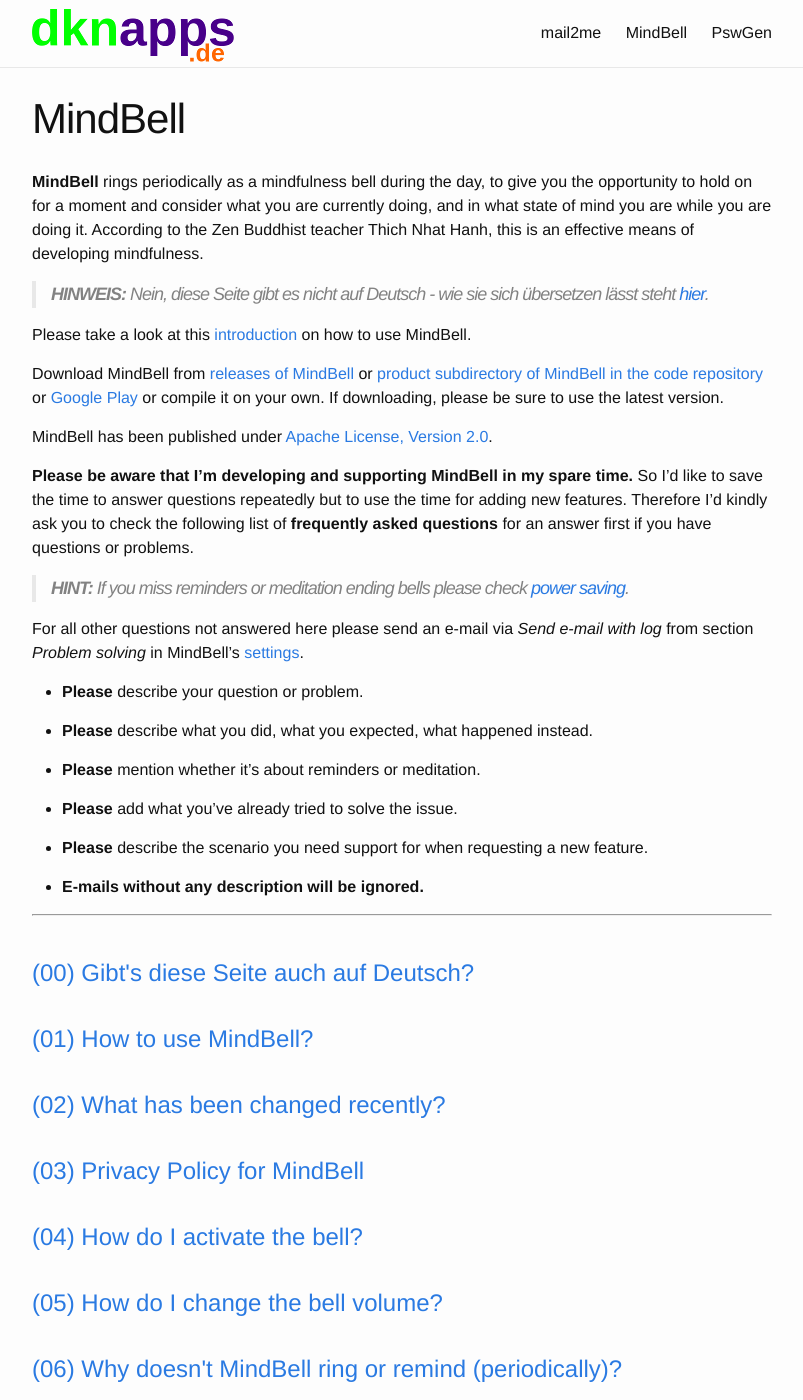
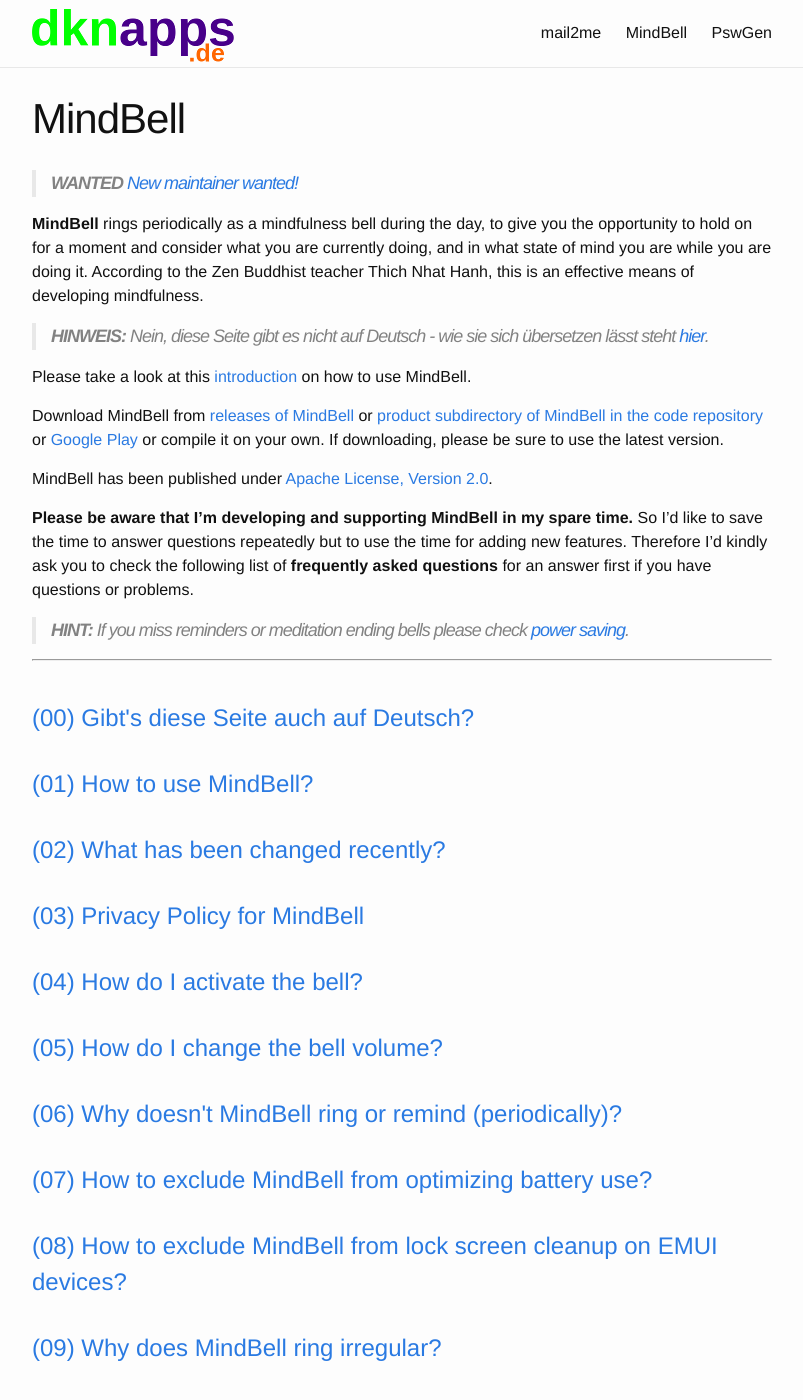
Before and after one commit to udamken/udamken.github.io, a Jekyll site: the page built from mindbell/index.markdown, in a window 1280 px wide and 1400 px high. Shown: the whole window, without its empty margins (238-1041 px from the left). Built offline with Jekyll 4.4.1, drawn with Linux system fonts in a browser that asks for light colours; some of the changed text lies outside the part shown.

Commit message:
New maintainer wanted!

```diff
--- a/_posts/2020-05-01-mindbell-changelog.markdown
+++ b/_posts/2021-02-27-mindbell-maintainer.markdown
@@ -4,6 +4,11 @@
 category:  mindbell
 permalink: mindbell-changelog
 ---
+
+### 3.6.1
+
+* Menu entry to send an e-mail with log disabled
+* New maintainer wanted ... added to popup dialog
 
 ### 3.6.0
 
--- a/mail2me/index.markdown
+++ b/mail2me/index.markdown
@@ -12,7 +12,7 @@
 
 mail2me has been published under [Apache License, Version 2.0](https://www.apache.org/licenses/LICENSE-2.0)
 
-If you have questions or problems please check the following list of **frequently asked questions**. If that does not answer your question plesase send an e-mail to **maill2me [at] dknapps.de** (please replace [at] accordingly).
+If you have questions or problems please check the following list of **frequently asked questions**. If that does not answer your question plesase send an e-mail to **mail2me [at] dknapps.de** (please replace [at] accordingly).
 
   <ul class="post-list">
     {% assign sorted_posts = site.posts | sort: 'title' %}
--- a/mindbell/index.markdown
+++ b/mindbell/index.markdown
@@ -6,6 +6,8 @@
 category: app
 order:    1
 ---
+> **_WANTED_** [New maintainer wanted!](/mindbell-maintainer)
+
 **MindBell** rings periodically as a mindfulness bell during the day, to give you the opportunity to hold on for a moment and consider what you are currently doing, and in what state of mind you are while you are doing it. According to the Zen Buddhist teacher Thich Nhat Hanh, this is an effective means of developing mindfulness.
 
 > **_HINWEIS:_** Nein, diese Seite gibt es nicht auf Deutsch - wie sie sich übersetzen lässt steht [hier](/translate-website).
@@ -20,20 +22,6 @@
 
 > **_HINT:_** If you miss reminders or meditation ending bells please check [power saving](/mindbell-notringing#power-saver).
 
-For all other questions not answered here please send an e-mail via _Send e-mail with log_ from section _Problem solving_ in MindBell's [settings](/mindbell-intro#settings).
-
-  * **Please** describe your question or problem.
-
-  * **Please** describe what you did, what you expected, what happened instead.
-
-  * **Please** mention whether it's about reminders or meditation.
-
-  * **Please** add what you've already tried to solve the issue.
-
-  * **Please** describe the scenario you need support for when requesting a new feature.
-
-  * **E-mails without any description will be ignored.**
-
 ---
 <br/>
 
```
Also changed, not shown: _posts/2021-02-27-mindbell-changelog.markdown (added, +19 -0 lines).
